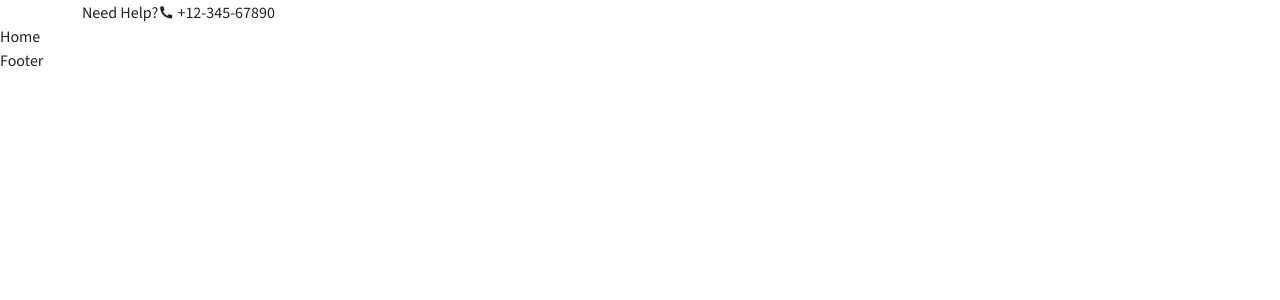
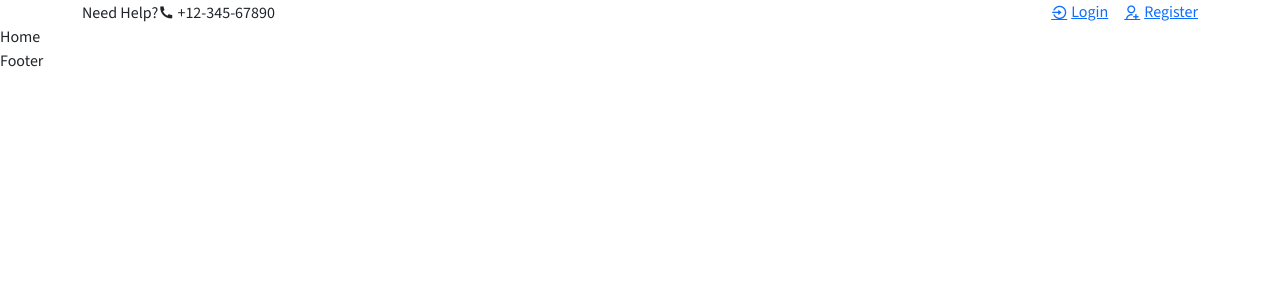
Before and after one commit to navanee1609/car-rent, a React (Create React App) app: page /home in a window 1280 px wide. Shown: the top 300 px of the page. Built offline with nearby package versions, Linux system fonts and the light colour scheme.

Commit message:
completed header section

```diff
--- a/src/components/Header/Header.jsx
+++ b/src/components/Header/Header.jsx
@@ -1,5 +1,7 @@
 import React from 'react'
+import { Link } from 'react-router-dom'
 import { Col, Container, Row } from 'reactstrap'
+
 
 const Header = () => {
   return <header className='header'>
@@ -19,9 +21,17 @@ const Header = () => {
               </div>
             </Col>
 
-          <Col lg='6' md='6' sm='6'>
+            <Col lg="6" md="6" sm="6">
+              <div className="header__top__right d-flex align-items-center justify-content-end gap-3">
+                <Link to="#" className=" d-flex align-items-center gap-1">
+                  <i class="ri-login-circle-line"></i> Login
+                </Link>
 
-          </Col>
+                <Link to="#" className=" d-flex align-items-center gap-1">
+                <i class="ri-user-add-line"></i> Register
+                </Link>
+              </div>
+            </Col>
         </Row>
       </Container>
 
```
